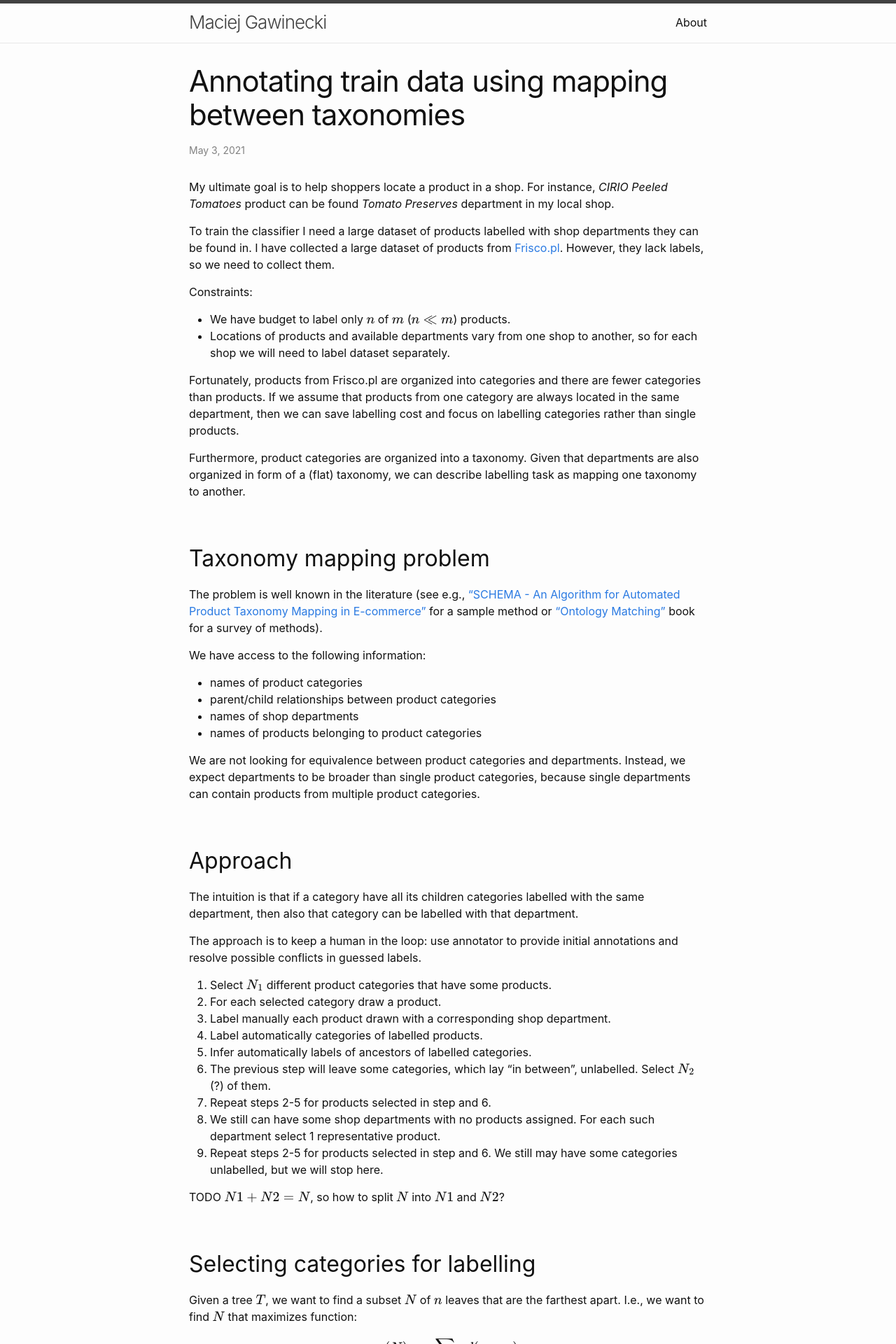
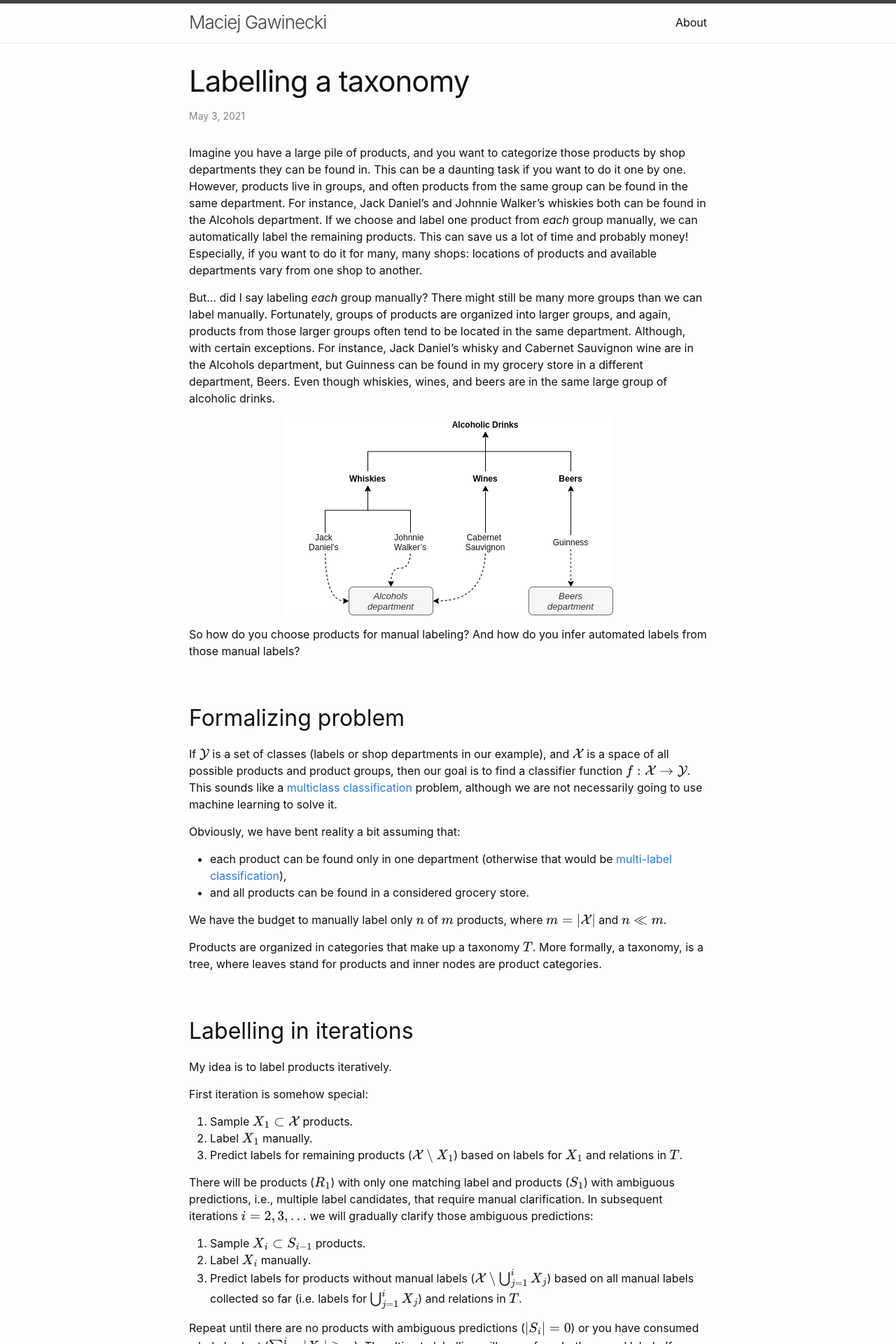
Before and after one commit to dzieciou/dzieciou.github.io, a Jekyll site: the page built from docs/_posts/2021-05-03-annotating.md, in a window 1280 px wide. Shown: the top 1920 px of the page at 70% size. Built offline with Jekyll 4.4.1, drawn with Linux system fonts in a browser that asks for light colours; some of the changed text lies outside the part shown.

Commit message:
Update article.

```diff
--- a/docs/_posts/2021-05-03-annotating.md
+++ b/docs/_posts/2021-05-03-annotating.md
@@ -1,66 +1,83 @@
 ---
 layout: post
-title: "Annotating train data using mapping between taxonomies"
+title: "Labelling a taxonomy"
 date: 2021-05-03 08:00:00 -0000
 categories: NLP ML
 ---
 
-My ultimate goal is to help shoppers locate a product in a shop. For instance,
-*CIRIO Peeled Tomatoes* product can be found *Tomato Preserves* department in my local shop.
+Imagine you have a large pile of products, and you want to categorize those products by shop departments they can be found in. This can be a daunting task if you want to do it one by one. However, products live in groups, and often products from the same group can be found in the same department. For instance, Jack Daniel's and Johnnie Walker's whiskies both can be found in the Alcohols department. If we choose and label one product from *each* group manually, we can automatically label the remaining products. This can save us a lot of time and probably money! Especially, if you want to do it for many, many shops: locations of products and available departments vary from one shop to another.
 
-To train the classifier I need a large dataset of products labelled with shop departments they can be found in. I have collected a large dataset of products from [Frisco.pl](https://www.frisco.pl/). However, they lack labels, so we need to collect them.
+But... did I say labeling *each* group manually? There might still be many more groups than we can label manually. Fortunately,
+groups of products are organized into larger groups, and again, products from those larger groups often tend to be located in the same department. Although, with certain exceptions. For instance, Jack Daniel's whisky and Cabernet Sauvignon wine are in the Alcohols department, but Guinness can be found in my grocery store in a different department, Beers. Even though whiskies, wines, and beers are in the same large group of alcoholic drinks.
 
-Constraints:
+![image-title](/assets/img/tree_1.png){: .center-image }
 
-* We have budget to label only $$n$$ of $$m$$ ($$n \ll m$$) products.
-* Locations of products and available departments vary from one shop to another, so for each shop we will need to label dataset separately.
+So how do you choose products for manual labeling? And how do you infer automated labels from those manual labels?
 
-Fortunately, products from Frisco.pl are organized into categories and there are fewer categories than products. If we assume that products from one category are always located in the same department, then we can save labelling cost and focus on labelling categories rather than single products.
+Formalizing problem
+-------------------
 
-Furthermore, product categories are organized into a taxonomy. Given that departments are also organized in form of a (flat) taxonomy, we can describe labelling task as mapping one taxonomy to another.
+If $$\mathcal{Y}$$ is a set of classes (labels or shop departments in our example), and $$\mathcal{X}$$ is a space of all possible products and product groups, then our goal is to find a classifier function $$f: \mathcal{X} \to \mathcal{Y}$$. This sounds like a [multiclass classification](https://en.wikipedia.org/wiki/Multiclass_classification) problem, although we are not necessarily going to use machine learning to solve it.
+
+Obviously, we have bent reality a bit assuming that:
+
+* each product can be found only in one department (otherwise that would be [multi-label classification](https://en.wikipedia.org/wiki/Multi-label_classification)),
+* and all products can be found in a considered grocery store.
+
+We have the budget to manually label only $$n$$ of $$m$$ products, where $$m=\vert\mathcal{X}\vert$$ and $$n \ll m$$.
+
+Products are organized in categories that make up a taxonomy $$T$$. More formally, a taxonomy, is a tree, where leaves stand
+for products and inner nodes are product categories.
+
+Labelling in iterations
+-----------------------
+
+My idea is to label products iteratively.
+
+First iteration is somehow special:
+
+1. Sample $$X_1 \subset \mathcal{X}$$ products.
+2. Label $$X_1$$ manually.
+3. Predict labels for remaining products ($$\mathcal{X} \setminus X_1$$) based on labels for $$X_1$$ and relations in
+   $$T$$.
+
+There will be products ($$R_1$$) with only one matching label and products ($$S_1$$) with ambiguous predictions, i.e.,
+multiple label candidates, that require manual clarification. In subsequent iterations $$i=2,3,\dots$$ we will gradually
+clarify those ambiguous predictions:
+
+1. Sample $$X_i \subset S_{i-1}$$ products.
+2. Label $$X_i$$ manually.
+3. Predict labels for products without manual labels ($$\mathcal{X} \setminus \bigcup_{j=1}^{i}{X_{j}}$$) based on all
+   manual labels collected so far (i.e. labels for $$\bigcup_{j=1}^{i}{X_{j}}$$) and relations in $$T$$.
+
+Repeat until there are no products with ambiguous predictions ($$\vert S_i \vert = 0$$) or you have consumed whole
+budget ($$\sum_{j=1}^{i}{\vert X_j \vert} \geq n $$). The ultimate labelling will come from both manual labels
+(for $$\bigcup_{j=1}^{i}{X_{j}}$$) and unambiguous predictions (for $$\bigcup_{j=1}^{i}{R_{j}}$$).
+
+Manual labelling
+----------------
+
+Labels are assigned manually to a product in two situations: if the product has not been labelled manually so far or multiple label candidates have been predicted. In the latter case, an annotator can choose from one of predicated candidates or propose a different label.
 
 
 
-Taxonomy mapping problem
-------------------------
+Predicting labels
+-----------------
 
-The problem is well known in the literature (see e.g., ["SCHEMA - An Algorithm for Automated
-Product Taxonomy Mapping in E-commerce"][1] for a sample method or ["Ontology Matching"][2] book for a survey of methods).
+Both product and category nodes in a taxonomy can be labelled. Each can have one or more labels predicted. If a node
+has multiple labels predicted, then we call it ambiguous prediction.
 
-We have access to the following information:
-
-* names of product categories
-* parent/child relationships between product categories
-* names of shop departments
-* names of products belonging to product categories
+The process of labelling consists of two phases. In first phase we learn labels of all categories based on manual labels of products, moving from leaves to the root of $$T$$. Each inner node of $$T$$ gets a union of labels of its leaves. In second phase we move backwards: each leaf unlabelled so far gets labels of its labelled ancestors.
 
 
+Sampling products for manual labelling
+--------------------------------------
+
+Requirements:
+* Cover all products
+* Cover all labels
 
 
-We are not looking for equivalence between product categories and departments. Instead, we expect departments to be broader than single product categories, because single departments can contain products from multiple product categories.
-
-Approach
---------
-
-The intuition is that if a category have all its children categories labelled with the same
-department, then also that category can be labelled with that department.
-
-The approach is to keep a human in the loop: use annotator to provide initial annotations and resolve possible conflicts in guessed labels.
-
-1. Select $$N_1$$ different product categories that have some products.
-2. For each selected category draw a product.
-3. Label manually each product drawn with a corresponding shop department.
-4. Label automatically categories of labelled products.
-5. Infer automatically labels of ancestors of labelled categories.
-6. The previous step will leave some categories, which lay "in between", unlabelled. Select $$N_2$$ (?) of them.
-7. Repeat steps 2-5 for products selected in step and 6.
-8. We still can have some shop departments with no products assigned. For each such department select 1 representative product.
-9. Repeat steps 2-5 for products selected in step and 6. We still may have some categories unlabelled, but we will stop here.
-
-TODO $$N1+N2=N$$, so how to split $$N$$ into $$N1$$ and $$N2$$?
-
-Selecting categories for labelling
-----------------------------------
 
 Given a tree $$T$$, we want to find a subset $$N$$ of $$n$$ leaves that are the farthest apart. I.e., we want to find $$N$$ that maximizes function:
 
@@ -68,6 +85,7 @@ $$g(N)=\sum\limits_{x_1,x_2 \in N}{d(x_1,x_2)}$$
 
 where $$d(x_1, x_2)$$ is a distance between two vertices/nodes $$x_1$$ and $$x_2$$. Now imagine, there is a subtree in $$T$$ with many very deep leaves that are close to each other but very far from leaves in other subtrees of $$T$$. If we defined the distance as just the shortest number of edges between two nodes, then maximizing $$g(N)$$ would lead to solutions where many related categories get selected, e.g. `>Alkohol>Alkohole mocne>Whisky>Szkocka`, `>Alkohol>Alkohole mocne>Whisky>Irlandzka`, `>Alkohol>Alkohole mocne>Whisky>Angielska` rather than `>Alkohol>Alkohole mocne>Whisky>Szkocka`, `Alkohol>Piwo>Piwo bezalkoholowe>Piwo bezalkoholowe` and `Alkohol>Wino>Wino bezalkoholowe>Wino bezalkoholowe`.
 
+TODO Make a nice picture here
 
 Therefore, we introduce weight $$w$$ to edges that gives more preferences to paths going closer to the root:
 
@@ -78,17 +96,6 @@ where $$x_{i+1}$$ is a child of $$x_i$$. Now
 $$d(x_1, x_m)=\sum\limits_{i=1}^{m-1}{w(x_i,x_{i+1})}$$
 
 where $$x_1, x_2, ..., x_m$$ is a walk (sequence of nodes).
-
-Guessing labels of remaining categories
----------------------------------------
-
-
-If a product belong both to a product category and shop department, then product category is *part of* that department.
-
-If a product category is *part of* a certain department, then also its parent category is *part of* that department, unless any of *sibling* category is *part of* another department.
-
-TODO Alogirthm, let $$D(l)$$ denote the department of the product category of a leaf $$l$$. For each leaf $$l$$, move upwards and mark each node with $$D(l)$$. If you hit a node already marked $$D(l)$$, you move on to the next leaf. If you hit a node marked with a different color, umark the node.
-
 
 Finding farthest leaves in a tree
 ---------------------------------
@@ -116,6 +123,55 @@ $$A$$ can be calculated by traversing $$T$$ in post order.
 If we have an arbitrary tree, not necessarily a binary tree, then it can be converted to a binary tree as follows. Children from the original tree are encoded as a left child in the binary tree and edges to left children preserve their original weights. Remaining edges, those to right children, have 0 weight. TODO Add an image.
 
 
+
+
+
+Distributing labelling budget
+-----------------------------
+
+We have one annotator, predicting next label costs nothing (compared to manual cost), so given a budget $$n$$, so we can have $$n$$ iterations, in each we select only one product for manual labelling.
+
+The problem then boils down, which product to select next?
+- The one that resolves most conflicts: products with the highest number of label candidates?
+- Or on the contrary:
+
+  > "In contrast, for an ambiguous instance which falls near the boundary of categories, even
+those reliable workers will still disagree with each other and generate inconsistent labels.
+For those ambiguous instances, we are facing a challenging decision problem on how much
+budget that we should spend on them. On one hand, it is worth to collect more labels to
+boost the accuracy of the aggregate label. On the other hand, since our goal is to maximize
+the overall labeling accuracy, when the budget is limited, we should simply put those few
+highly ambiguous instances aside to save budget for labeling less difficult instances."
+
+Quote form [Statistical Decision Making for Optimal Budget Allocation in Crowd Labeling](https://www.jmlr.org/papers/volume16/chen15a/chen15a.pdf)
+
+Technically, the number of conflicting labels could be included in the weight function.
+
+However, if in the first iteration we select only one item to label then all remaining items will get same label (which might be incorrect). In the begining we want to find items matching possibly all label classes.
+
+Also, conflicts are good because they lead to clarification.
+
+TODO:
+- Experiment with current implementation to get some intuitions on budget allocation, number of iterations, when conflicts are good.
+- If we don't have groundtruth labels, how do we know what is an optimal labelling, how to measure it? How they evaluated that in the paper?
+
+
+Evaluation
+----------
+
+I have collected a large dataset of products from [Frisco.pl](https://www.frisco.pl/) and I want to group them by deparments of my local grocery shop. For instance, *CIRIO Peeled Tomatoes* product can be found *Tomato Preserves* department in my local shop.
+
+Further reading
+---------------
+
+The problem we are tackling here is similar to taxonomy mapping. See ["SCHEMA - An Algorithm for Automated
+Product Taxonomy Mapping in E-commerce"][1] for a sample method on that or ["Ontology Matching"][2] book for a survey of taxonomy mapping methods.
+
+Acknowledgements
+----------------
+
+I would like to thank people from StackExchange for help in developing algorithms, my girlfriend Renata for help in mapping our local grocery store and my work mates for feedback during Lighting Talks.
+
 [1]: https://link.springer.com/content/pdf/10.1007/978-3-642-30284-8_27.pdf
 [2]: http://www.filosofiacienciaarte.org/attachments/article/1129/Je%CC%81ro%CC%82me%20Euzenat-Ontology%20Matching.pdf
 [3]: https://en.wikipedia.org/wiki/Dynamic_programming
--- a/docs/assets/css/style.scss
+++ b/docs/assets/css/style.scss
@@ -5,3 +5,9 @@
 @import
   "minima/skins/{{ site.minima.skin | default: 'classic' }}",
   "minima/initialize";
+
+.center-image
+{
+    margin: 0 auto;
+    display: block;
+}
```
Also changed, not shown: docs/assets/img/tree_1.png (added).
